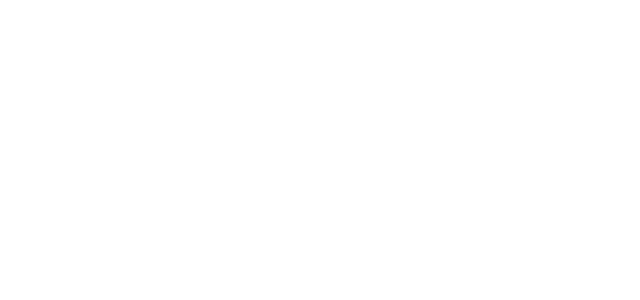
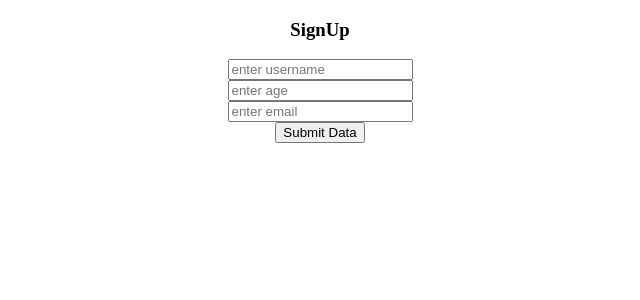
Before and after one commit to Pankaj1947/Sessions, a React (Create React App) app: page / in a window 1280 px wide. Shown: the top 300 px of the page, without its empty margins (320-960 px from the left). Built offline with nearby package versions, Linux system fonts and the light colour scheme.

Commit message:
Update App.js

```diff
--- a/src/App.js
+++ b/src/App.js
@@ -1,12 +1,13 @@
 import React from 'react';
 import './App.css';
+import { D6Form } from './Day6/AliveClass/D6Form';
 
 
 
 function App() {
   return (
     <div className='App'>
-
+      <D6Form/>
     </div>
   )
 };
```
